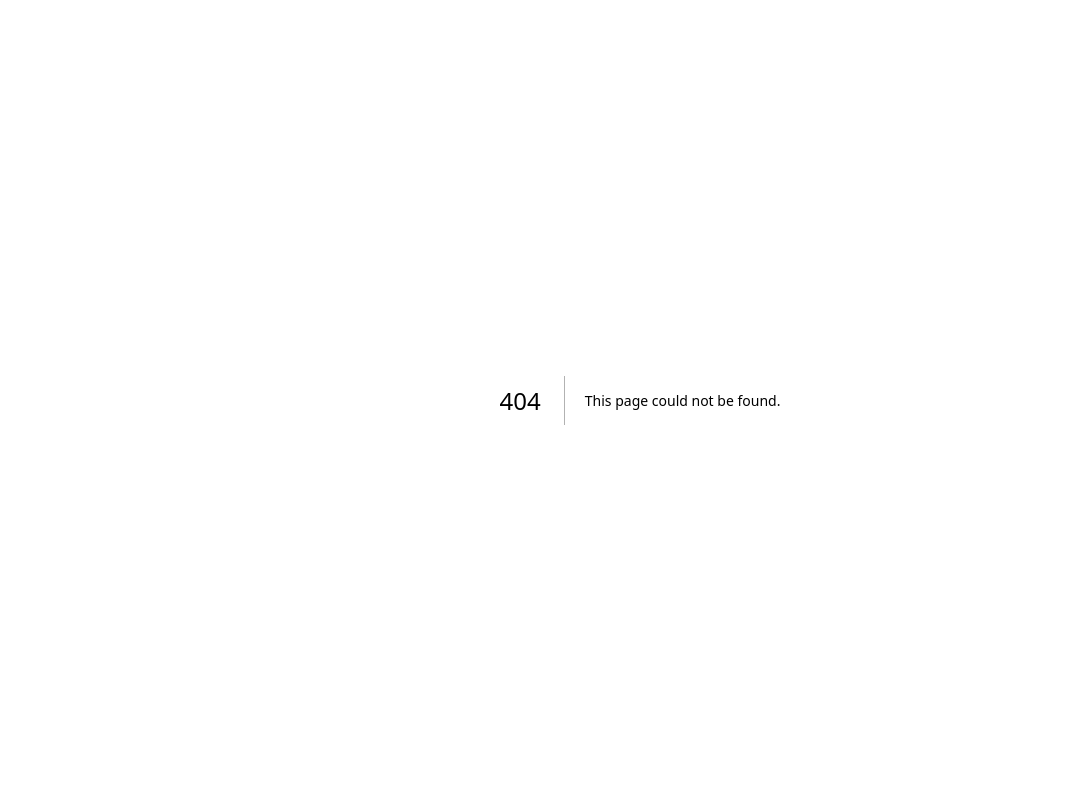
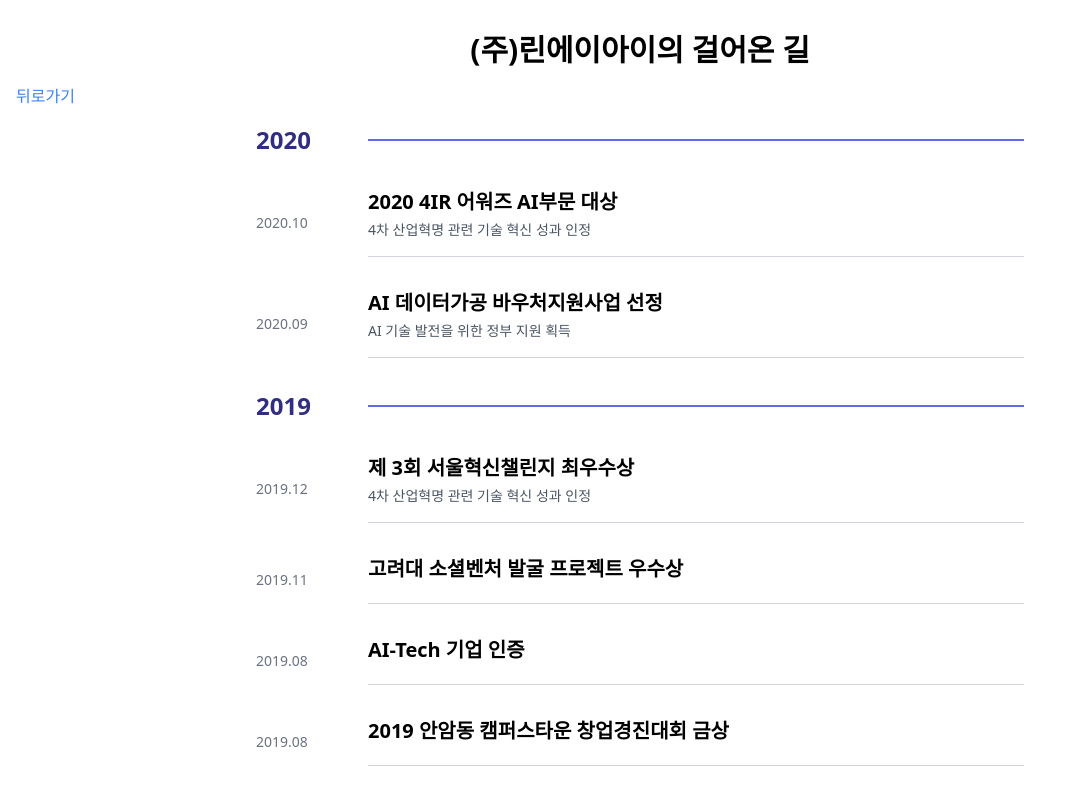
Before and after one commit to EXPOIR0405/Mumul_homepage_next.js, a Next.js app: page /history in a window 1280 px wide. Before the commit this address had no page. Shown: the top 799 px of the page, without its empty margins (0-1071 px from the left). Built offline with nearby package versions, Linux system fonts and the light colour scheme.

Commit message:
연혁 추가

```diff
--- /dev/null
+++ b/src/pages/history.js
@@ -0,0 +1,276 @@
+import React, { useState, useRef, useEffect } from 'react';
+
+const timelineData = [
+  {
+    year: 2020,
+    events: [
+      {
+        date: '2020.10',
+        title: '2020 4IR 어워즈 AI부문 대상',
+        description: '4차 산업혁명 관련 기술 혁신 성과 인정',
+        details: '인공지능 기술의 혁신적인 적용으로 산업 전반의 효율성 향상에 기여한 점을 높이 평가받아 수상하였습니다.',
+        image: '/images/reward1.png'
+      },
+      {
+        date: '2020.09',
+        title: 'AI 데이터가공 바우처지원사업 선정',
+        description: 'AI 기술 발전을 위한 정부 지원 획득',
+        details: '중소벤처기업부의 AI 데이터 가공 지원 사업에 선정되어 AI 기술 발전을 위한 데이터 가공 프로젝트를 수행하게 되었습니다.',
+      },
+    ],
+  },
+  {
+    year: 2019,
+    events: [
+      {
+          date: '2019.12',
+          title: '제 3회 서울혁신챌린지 최우수상',
+          description: '4차 산업혁명 관련 기술 혁신 성과 인정',
+          details: '인공지능 기술의 혁신적 적용으로 산업 전반의 효율성 향상에 기여한 점을 높이 평가받아 수상하였습니다.',
+          image: '/images/reward2.jpg'
+        },
+        {
+          date: '2019.11',
+          title: '고려대 소셜벤처 발굴 프로젝트 우수상',
+        },
+        {
+            date: '2019.08',
+            title: 'AI-Tech 기업 인증',
+          },
+          {
+            date: '2019.08',
+            title: '2019 안암동 캠퍼스타운 창업경진대회 금상',
+          },
+          {
+            date: '2019.07',
+            title: '2019 산업지능화 스타트업 창업경진대회 우수상',
+          },
+          {
+            date: '2019.06',
+            title: '기보벤처캠프 4기 우수기업 선정',
+          },
+          {
+            date: '2019.06',
+            title: '2019년 SW마에스트로 수료생 창업지원사업 선정',
+          },
+          {
+            date: '2019.05',
+            title: '벤처기업 인증',
+          },
+          {
+            date: '2019.04',
+            title: '기업부설연구소 설립',
+          },
+        ],
+    },
+    {
+      year: 2018,
+      events: [
+        {
+            date: '2018.12',
+            title: '2018년 고려대 SW중심대학 창업경진대회 최우수상',
+          },
+          {
+            date: '2018.11',
+            title: 'SW시장성 테스트 지원사업 정보통산업흥원 장상',
+          },
+          {
+            date: '2018.09',
+            title: '빅데이터 기반 학과 종합 정보 서비스 메이저맵 베타버전 런칭',
+          },
+          {
+            date: '2018.07',
+            title: 'H-온드림 7기 선정',
+          },
+          {
+            date: '2018.06',
+            title: '성신여대 창업선도대학 지원팀 선정 (신기술 부문)',
+          },
+          {
+            date: '2018.02',
+            title: '서울창업디딤터 2018년 PRE-BI 입주기업 선발)',
+          },
+        ],
+    },
+    {
+      year: 2017,
+      events: [
+        {
+            date: '2017.11',
+            title: 'SK플래닛 101 Startup Korea 7기 선정',
+          },
+          {
+            date: '2017.11',
+            title: '2017 대학 창업유망팀 300 시제품 전시회 부총리겸 교육부 장관상',
+          },
+          {
+            date: '2017.10',
+            title: '2017 고려대 크라우드펀딩 경진대회 장려상',
+          },
+          {
+            date: '2017.10',
+            title: '2017년 대학 창업유망팀 100 최종선발',
+          },
+          {
+            date: '2017.09',
+            title: '미래에셋대우 청년창업지원 프로젝트 최우수상',
+          },
+          {
+            date: '2017.08',
+            title: '인공지능 기반 진로 큐레이션 서비스 잡쇼퍼 런칭',
+          },
+          {
+            date: '2017.08',
+            title: 'KU Lean Innovation Challenge&Startup 경진대회 Lean Startup상',
+          },
+          {
+            date: '2017.05',
+            title: '주식회사 잡쇼퍼 법인 설립',
+          },
+          {
+            date: '2017.04',
+            title: '2017년 과학기술기반 창업중심대학 지원팀 선정(과기부)',
+          },
+          {
+            date: '2017.03',
+            title: '2016년 2학기 SK청년비상 창업지원사업 우수팀 선정',
+          },
+        ],
+    },
+    {
+      year: 2016,
+      events: [
+        {
+            date: '2016.12',
+            title: '제1회 고려대 모의크라우드펀딩 경진대회 장려상',
+          },
+          {
+            date: '2016.12',
+            title: '제1회7회 KU Campu&RnD CEO 경진대회 최우수상',
+          },
+          {
+            date: '2016.12',
+            title: '2017 사회적기업가 육성사업 사전선발',
+          },
+          {
+            date: '2016.09',
+            title: '2016년 2학기 SK청년비상 창업지원사업 선정',
+          },
+      ],
+    },
+];
+
+const TimelineEvent = ({ date, title, description }) => { // image, details 제거
+  const [isHovered, setIsHovered] = useState(false);
+  const [isVisible, setIsVisible] = useState(false);
+  const eventRef = useRef(null);
+
+  useEffect(() => {
+    const observer = new IntersectionObserver(
+      ([entry]) => {
+        if (entry.isIntersecting) {
+          setIsVisible(true);
+          observer.unobserve(entry.target);
+        }
+      },
+      { threshold: 0.1 }
+    );
+
+    if (eventRef.current) {
+      observer.observe(eventRef.current);
+    }
+
+    return () => {
+      if (eventRef.current) {
+        observer.unobserve(eventRef.current);
+      }
+    };
+  }, []);
+
+  return (
+    <div
+      ref={eventRef}
+      className={`mb-8 flex items-center group relative transition-all duration-1000 ease-out ${
+        isVisible ? 'opacity-100 translate-y-0' : 'opacity-0 translate-y-10'
+      }`}
+      onMouseEnter={() => setIsHovered(true)}
+      onMouseLeave={() => setIsHovered(false)}
+    >
+      <div className="flex-shrink-0 w-24 text-sm font-medium text-gray-500">{date}</div>
+      <div className="w-full border-b border-gray-300 flex-grow ml-4 pb-4">
+        <h3
+          className={`font-bold text-xl mb-1 transition-all duration-300 ease-in-out ${
+            isHovered ? 'text-blue-600 scale-105' : 'text-black'
+          }`}
+        >
+          {title}
+        </h3>
+        <p className="text-sm text-gray-600">{description}</p>
+      </div>
+    </div>
+  );
+};
+
+const YearMarker = ({ year }) => {
+  const [isVisible, setIsVisible] = useState(false);
+  const yearRef = useRef(null);
+
+  useEffect(() => {
+    const observer = new IntersectionObserver(
+      ([entry]) => {
+        if (entry.isIntersecting) {
+          setIsVisible(true);
+          observer.unobserve(entry.target);
+        }
+      },
+      { threshold: 0.1 }
+    );
+
+    if (yearRef.current) {
+      observer.observe(yearRef.current);
+    }
+
+    return () => {
+      if (yearRef.current) {
+        observer.unobserve(yearRef.current);
+      }
+    };
+  }, []);
+
+  return (
+    <div
+      ref={yearRef}
+      className={`mb-8 flex items-center transition-all duration-1000 ease-out ${
+        isVisible ? 'opacity-100 translate-y-0' : 'opacity-0 translate-y-10'
+      }`}
+    >
+      <div className="flex-shrink-0 w-24 font-bold text-2xl text-indigo-900">{year}</div>
+      <div className="w-full border-b-2 border-indigo-500 flex-grow ml-4"></div>
+    </div>
+  );
+};
+
+const Timeline = () => {
+  const handleGoBack = () => {
+    window.history.back(); // 뒤로가기 기능 추가
+  };
+
+  return (
+    <div className="container mx-auto px-4 py-8">
+      <h1 className="text-3xl text-center font-bold mb-4">(주)린에이아이의 걸어온 길</h1> {/* 타이틀 추가 */}
+      <button onClick={handleGoBack} className="text-blue-500  mb-4">뒤로가기</button> {/* 뒤로가기 버튼 추가 */}
+      <div className="max-w-3xl mx-auto">
+        {timelineData.map((yearData) => (
+          <React.Fragment key={yearData.year}>
+            <YearMarker year={yearData.year} />
+            {yearData.events.map((event, index) => (
+              <TimelineEvent key={index} {...event} />
+            ))}
+          </React.Fragment>
+        ))}
+      </div>
+    </div>
+  );
+};
+
+export default Timeline;
```
Also changed, not shown: public/images/reward1.png (added), public/images/reward2.jpg (added).
